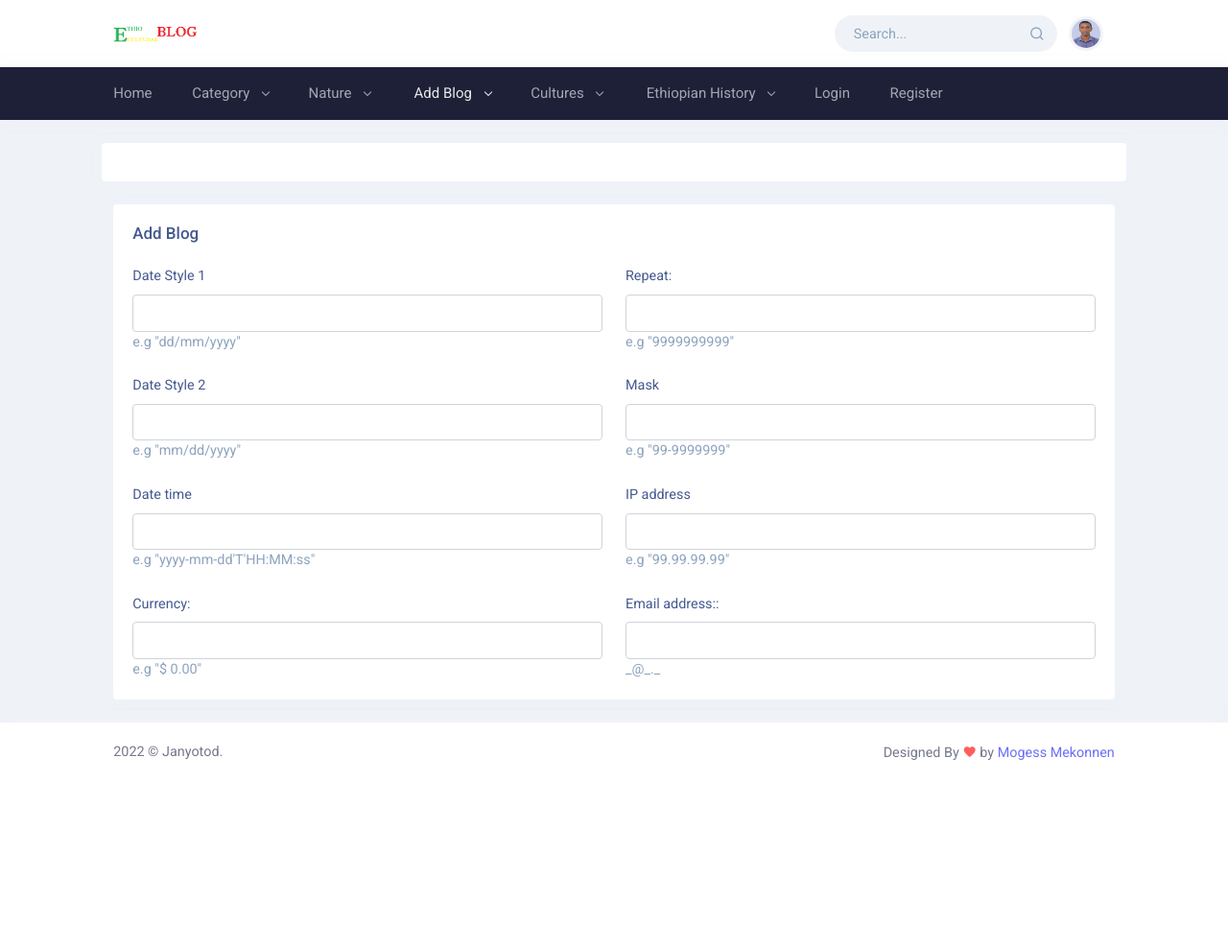
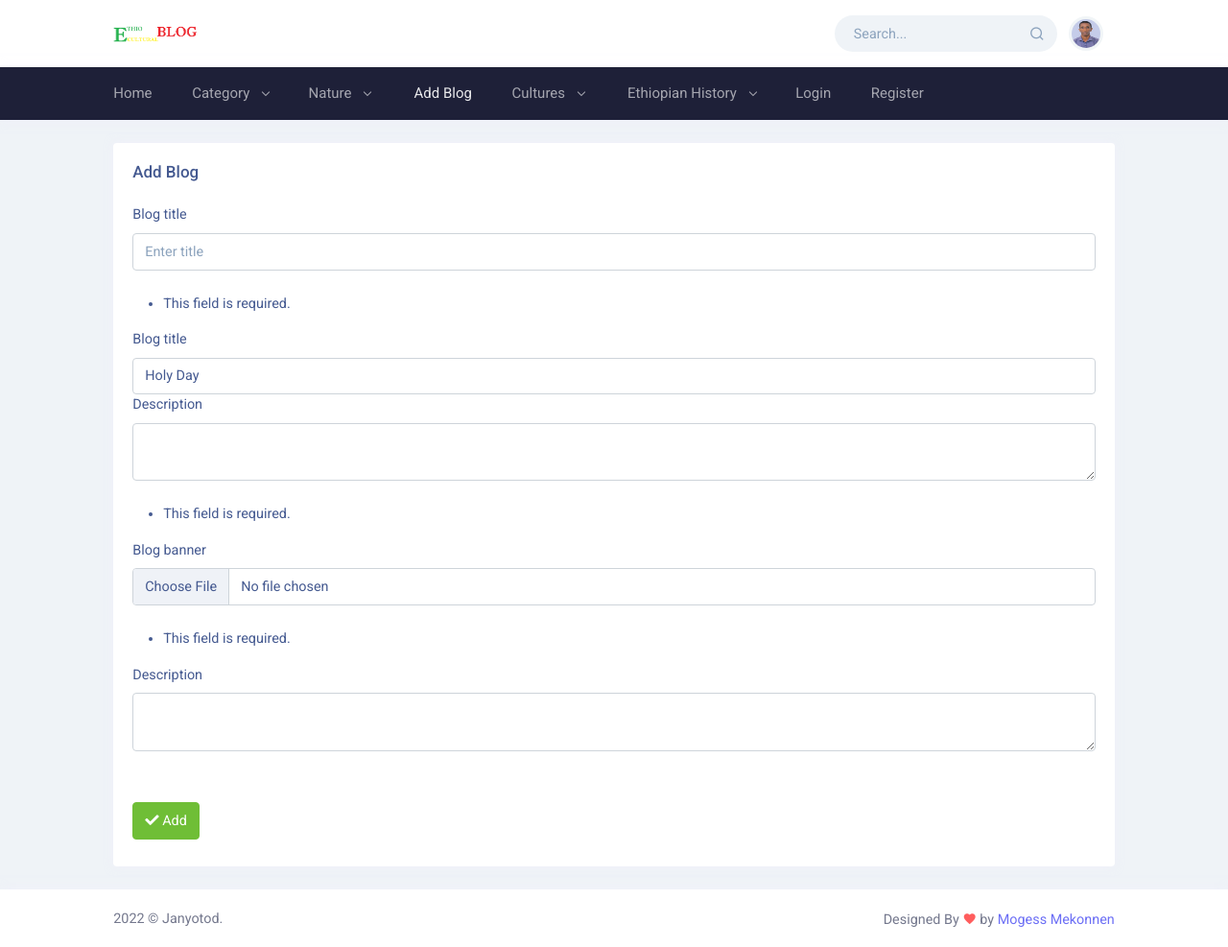
Before and after one commit to mogess0606/ethio_cultural_blog_website, a Django app: page /add_blog/ in a window 1280 px wide. Shown: the whole page at 96% size. Before the commit the page ends 792 px from the top, so only its background shows below. Run offline with Django 4.2, Linux system fonts and the light colour scheme; data comes from the database, SQL or seed files in the repository; both versions use the stored data as it was after the commit; some libraries are stand-ins or nearby versions.

Commit message:
Cultural Web blog update

```diff
--- /dev/null
+++ b/blog/forms.py
@@ -0,0 +1,15 @@
+from dataclasses import field, fields
+from django import  forms
+
+from .models import Blog
+
+
+class  AddBlogForm(forms.ModelForm):
+    class Meta:
+        model = Blog
+        fields = (
+            "title",
+            "category",
+            "banner",
+            "description"
+        )
--- a/blog/views.py
+++ b/blog/views.py
@@ -1,12 +1,18 @@
 
+from unicodedata import category
+from django.contrib import messages
 from multiprocessing import context
-from django.shortcuts import render, redirect
+from django.shortcuts import get_object_or_404,render, redirect
 from  django.core.paginator import  PageNotAnInteger, EmptyPage, Paginator
+
 
 from  .models import  (
     Blog,
+    Category,
     Tag
 )
+
+from .forms import  AddBlogForm
 
 # Create your views here.
 
@@ -94,4 +100,19 @@ def Mesikel(request):
 
 
 def add_blog(request):
-    return render(request, 'add_blog.html')
+    form = AddBlogForm(request.POST, request.FILES)
+    if form.is_valid():
+       # user = get_object_or_404(user, pk=request.pk)
+        category = get_object_or_404(Category, pk=request.POST["category"])
+        blog = form.save(commit=False)
+        #blog.user = user
+        blog.category = category
+        blog.save()
+        messages.success(request, "Blog successfully added !")
+        return redirect("blog_details", slug=blog.slug)
+    else:
+        print(form.errors)
+    context = {
+        "form":form
+    }
+    return render(request, 'add_blog.html', context)
--- a/templates/add_blog.html
+++ b/templates/add_blog.html
@@ -12,113 +12,61 @@
 <div class="main-content">
   <div class="page-content">
     <div class="container-fluid">
-      {% include 'banner.html' %}
       <!-- start page title -->
       <div class="row">
         <div class="col-lg-12">
           <div class="card">
             <div class="card-body">
               <h4 class="card-title mb-4">Add Blog</h4>
-              <form>
-                <div class="row">
-                  <div class="col-lg-6">
-                    <div>
-                      <div class="mb-4">
-                        <label class="form-label" for="input-date1"
-                          >Date Style 1</label
-                        >
+              <form action="" method="POST">
+                {% csrf_token %}
+                <div class="form-group">
+                  <label for="title"> Blog title </label>
                   <input
-                          id="input-date1"
-                          class="form-control input-mask"
-                          data-inputmask="'alias': 'datetime'"
-                          data-inputmask-inputformat="dd/mm/yyyy"
+                    type="text"
+                    class="form-control"
+                    name="title"
+                    placeholder="Enter title"
                   />
-                        <span class="text-muted">e.g "dd/mm/yyyy"</span>
+                  <p class="text-danger py-1">{{form.title.errors}}</p>
                 </div>
-                      <div class="mb-4">
-                        <label class="form-label" for="input-date2"
-                          >Date Style 2</label
-                        >
+                <div class="form-group">
+                  <label for="category"> Blog title </label>
+
+                  <select name="category" id="category_id" class="form-control">
+                    {% for Category in Categories %}
+                    <option value="{{category.id}}">{{Category.title}}</option>
+                    {% endfor %}
+                    <p class="text-danger py-1">{{form.category.errors}}</p>
+                  </select>
+                </div>
+                <div class="form-group">
+                  <label for="title"> Description </label>
+                  <textarea name="description" id="" class="form-control">
+                  </textarea>
+                  <p class="text-danger py-1">{{form.description.errors}}</p>
+                </div>
+                <div class="form-group">
+                  <label for="title"> Blog banner </label>
                   <input
-                          id="input-date2"
-                          class="form-control input-mask"
-                          data-inputmask="'alias': 'datetime'"
-                          data-inputmask-inputformat="mm/dd/yyyy"
+                    type="file"
+                    class="form-control"
+                    name="banner"
+                    placeholder="Enter title"
                   />
-                        <span class="text-muted">e.g "mm/dd/yyyy"</span>
+                  <p class="text-danger py-1">{{form.banner.errors}}</p>
                 </div>
-                      <div class="mb-4">
-                        <label class="form-label" for="input-datetime"
-                          >Date time</label
-                        >
-                        <input
-                          id="input-datetime"
-                          class="form-control input-mask"
-                          data-inputmask="'alias': 'datetime'"
-                        />
-                        <span class="text-muted"
-                          >e.g "yyyy-mm-dd'T'HH:MM:ss"</span
-                        >
+                <div class="form-group">
+                  <label for="title"> Description </label>
+                  <textarea name="tags" id="" class="form-control"> </textarea>
+                  <p class="text-danger py-1">{{form.tags.errors}}</p>
                 </div>
-                      <div class="mb-0">
-                        <label class="form-label" for="input-currency"
-                          >Currency:</label
-                        >
-                        <input
-                          id="input-currency"
-                          class="form-control input-mask text-left"
-                          data-inputmask="'alias': 'numeric', 'groupSeparator': ',', 'digits': 2, 'digitsOptional': false, 'prefix': '$ ', 'placeholder': '0'"
-                        />
-                        <span class="text-muted">e.g "$ 0.00"</span>
-                      </div>
-                    </div>
-                  </div>
-                  <div class="col-lg-6">
-                    <div class="mt-4 mt-lg-0">
-                      <div class="mb-4">
-                        <label class="form-label" for="input-repeat"
-                          >Repeat:</label
-                        >
-                        <input
-                          id="input-repeat"
-                          class="form-control input-mask"
-                          data-inputmask="'mask': '9', 'repeat': 10, 'greedy' : false"
-                        />
-                        <span class="text-muted">e.g "9999999999"</span>
-                      </div>
-                      <div class="mb-4">
-                        <label class="form-label" for="input-mask">Mask</label>
-                        <input
-                          id="input-mask"
-                          class="form-control input-mask"
-                          data-inputmask="'mask': '99-9999999'"
-                        />
-                        <span class="text-muted">e.g "99-9999999"</span>
-                      </div>
-                      <div class="mb-4">
-                        <label class="form-label" for="input-ip"
-                          >IP address</label
-                        >
-                        <input
-                          id="input-ip"
-                          class="form-control input-mask"
-                          data-inputmask="'alias': 'ip'"
-                        />
-                        <span class="text-muted">e.g "99.99.99.99"</span>
-                      </div>
-                      <div class="mb-0">
-                        <label class="form-label" for="input-email"
-                          >Email address::</label
-                        >
-                        <input
-                          id="input-email"
-                          class="form-control input-mask"
-                          data-inputmask="'alias': 'email'"
-                        />
-                        <span class="text-muted">_@_._</span>
-                      </div>
-                    </div>
-                  </div>
+                <br />
+                <div class="form-group my-2">
+                  <button class="btn btn-success btn-block" type="submit">
+                    <li class="fa fa-check"></li>
+                    Add
+                  </button>
                 </div>
               </form>
             </div>
--- a/templates/blog_card.html
+++ b/templates/blog_card.html
@@ -32,5 +32,4 @@
     </div>
   </div>
   {% endfor %}
-  <!-- {% include 'right_sidebar.html' %}-->
 </div>
--- a/templates/header.html
+++ b/templates/header.html
@@ -122,16 +122,7 @@
                     role="button"
                   >
                     <i></i> Add Blog
-                    <div class="arrow-down"></div>
                   </a>
-                  <div class="dropdown-menu" aria-labelledby="topnav-apps">
-                    <a href="{% url 'Mesikel' %}" class="dropdown-item"
-                      >Semien National Park</a
-                    >
-                    <a href="{% url 'Mesikel' %}" class="dropdown-item"
-                      >Sech Sar National Park</a
-                    >
-                  </div>
                 </li>
 
                 <li class="nav-item dropdown">
```
Also changed, not shown: templates/right_sidebar.html (+48 -8 lines), db.sqlite3, media/blog_banner/jinbar-waterfall.jpg (added), media/blog_banner/lalibela_SxjNbrA.gif (added). Lines whose indentation alone changed are shown as unchanged.
